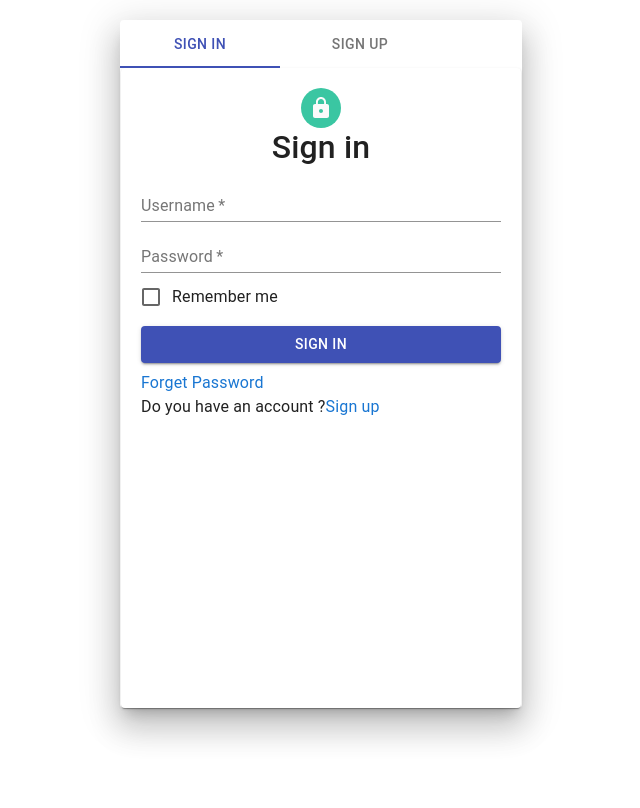
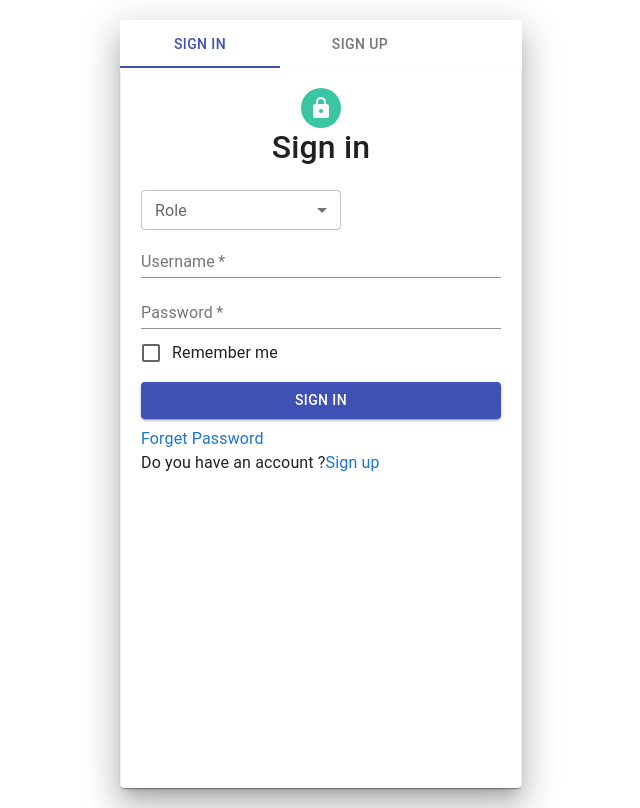
Before and after one commit to kumesh1997/LMS-WEB, a React (Create React App) app: page / in a window 1280 px wide. Shown: the whole page, without its empty margins (319-959 px from the left). Built offline with nearby package versions, Linux system fonts and the light colour scheme.

Commit message:
role field added

```diff
--- a/src/Components/Login.js
+++ b/src/Components/Login.js
@@ -5,10 +5,16 @@ import FormControlLabel from '@mui/material/FormControlLabel';
 import Checkbox from '@mui/material/Checkbox';
 import Link from '@mui/material/Link';
 import { Formik, Form, Field, ErrorMessage } from 'formik';
-import * as Yup from 'yup'
+import * as Yup from 'yup';
+import FormGroup from '@mui/material/FormGroup';
+import MenuItem from '@mui/material/MenuItem';
+import InputLabel from '@mui/material/InputLabel';
+import Select from '@mui/material/Select';
+import FormControl from '@mui/material/FormControl';
 
-const Login = ({ handleChange }) => {
-    const paperStyle = { padding: 20, height: '80vh', width: 400, margin: "auto" }
+const Login = () => {
+
+    const paperStyle = { padding: 20, height: '90vh', width: 400, margin: "auto" }
     const avatarStyle = { backgroundColor: '#3ac6a2' }
     const btnStyle = { margin: '8px 0' }
     const linkStyle = { textDecoration: 'none', margin: '8px 0' }
@@ -17,6 +23,7 @@ const Login = ({ handleChange }) => {
         password: '',
         remember: false
     }
+
     const validationSchema = Yup.object().shape({
         username: Yup.string().email('Please enter valid email')
             .required("Required"),
@@ -31,6 +38,12 @@ const Login = ({ handleChange }) => {
 
         console.log(props)
     }
+    const [role, setRole] = React.useState('');
+    const handleChange = (event) => {
+        setRole(event.target.value);
+      };
+
+
     return (
         <Grid>
             <Paper style={paperStyle}>
@@ -41,6 +54,20 @@ const Login = ({ handleChange }) => {
                 <Formik initialValues={initialValues} onSubmit={onSubmit} validationSchema={validationSchema}>
                     {(props) => (
                         <Form>
+                              <FormControl sx={{mt:2,ml:0,  minWidth: 200 }} size="small">
+                                <InputLabel>Role</InputLabel>
+                                <Select
+
+                                    id="roleId"
+                                    value={role}
+                                    label="Age"
+                                    onChange={handleChange}
+                                >
+                                    <MenuItem value={"lecturer"}>Lecturer</MenuItem>
+                                    <MenuItem value={"student"}>Student</MenuItem>
+                                    <MenuItem value={"admin"}>Admin</MenuItem>
+                                </Select>
+                            </FormControl>
                             <Field as={TextField} label='Username' name='username' placeholder="Enter username"
                                 helperText={<ErrorMessage name="username" />}
                                 fullWidth required />
--- a/src/Components/Signup.js
+++ b/src/Components/Signup.js
@@ -9,22 +9,26 @@ import Radio from '@mui/material/Radio';
 import RadioGroup from '@mui/material/RadioGroup';
 import FormControl from '@mui/material/FormControl';
 import FormLabel from '@mui/material/FormLabel';
-import FormGroup from '@mui/material/FormGroup';;
+import FormGroup from '@mui/material/FormGroup';
+import MenuItem from '@mui/material/MenuItem';
+import InputLabel from '@mui/material/InputLabel';
+import Select from '@mui/material/Select';
 
 
 const Signup = () => {
-    const paperStyle = { padding: 20, height: '80vh', width: 400, margin: "auto" }
+    const paperStyle = { padding: 20, height: '90vh', width: 400, margin: "auto" }
     const avatarStyle = { backgroundColor: '#3ac6a2' }
-    const phnStyle = {marginTop:5}
+    const phnStyle = { marginTop: 5 }
     const headerStyle = { margin: 0 }
     const btnStyle = { margin: '8px 0' }
+    //const marginArround ={height:'3vh',width:80}
     const initialValues = {
         name: '',
         email: '',
-        phone:'',
-        address:'',
+        phone: '',
+        address: '',
         accept: false,
-        password:''
+        password: ''
 
     }
     const validationSchema = Yup.object().shape({
@@ -46,6 +50,12 @@ const Signup = () => {
         console.log(props)
     }
     const marginTop = { marginTop: 8 }
+    const [role, setRole] = React.useState('');
+
+  const handleChange = (event) => {
+    setRole(event.target.value);
+  };
+
     return (
         <Grid>
             <Paper style={paperStyle}>
@@ -57,10 +67,24 @@ const Signup = () => {
                 <Formik initialValues={initialValues} onSubmit={onSubmit} validationSchema={validationSchema}>
                     {(props) => (
                         <Form>
+                        <FormControl sx={{mt:2,ml:0,  minWidth: 200 }} size="small">
+                                <InputLabel>Role</InputLabel>
+                                <Select
+
+                                    id="roleId"
+                                    value={role}
+                                    label="Age"
+                                    onChange={handleChange}
+                                >
+                                    <MenuItem value={"lecturer"}>Lecturer</MenuItem>
+                                    <MenuItem value={"student"}>Student</MenuItem>
+                                    <MenuItem value={"admin"}>Admin</MenuItem>
+                                </Select>
+                            </FormControl>
                             <Field as={TextField} label='Name' name='name' placeholder="Enter your Name"
                                 helperText={<ErrorMessage name="name" />} fullWidth required />
                             <Field as={TextField} label='Email' name='email' placeholder="Enter your Email"
-                    helperText={<ErrorMessage name="email" />}fullWidth required />
+                                helperText={<ErrorMessage name="email" />} fullWidth required />
                             <FormControl style={marginTop}>
                                 <FormLabel id="demo-controlled-radio-buttons-group">Gender</FormLabel>
                                 <RadioGroup
@@ -74,13 +98,14 @@ const Signup = () => {
                                 </RadioGroup>
                             </FormControl>
                             <Field as={TextField} label='Phone' placeholder="Enter your Mobile Number" name='phone'
-                    helperText={<ErrorMessage name="phone" style={phnStyle} />}fullWidth required />
+                                helperText={<ErrorMessage name="phone" style={phnStyle} />} fullWidth required />
                             <Field as={TextField} label='Address' placeholder="Enter your Address" name='address'
-                    helperText={<ErrorMessage name="address" />}fullWidth required />
+                                helperText={<ErrorMessage name="address" />} fullWidth required />
+
                             <Field as={TextField} label='Password' placeholder="Enter Passsword" type='password'
                                 helperText={<ErrorMessage name="password" />} name='password' fullWidth required />
                             <FormGroup>
-                        <Field as={FormControlLabel} control={<Checkbox defaultChecked name='accept'/>}  label="I accept the Terms and Condition" helperText={<ErrorMessage name="accept" />} name="accept" />
+                                <Field as={FormControlLabel} control={<Checkbox defaultChecked name='accept' />} label="I accept the Terms and Condition" helperText={<ErrorMessage name="accept" />} name="accept" />
                                 <Button type="submit" color="primary" variant="contained" disabled={props.isSubmitting} style={btnStyle} fullWidth>{props.isSubmitting ? "Loading..." : "Sign up"}</Button>
                             </FormGroup>
                         </Form>
```
Lines whose indentation alone changed are shown as unchanged.
